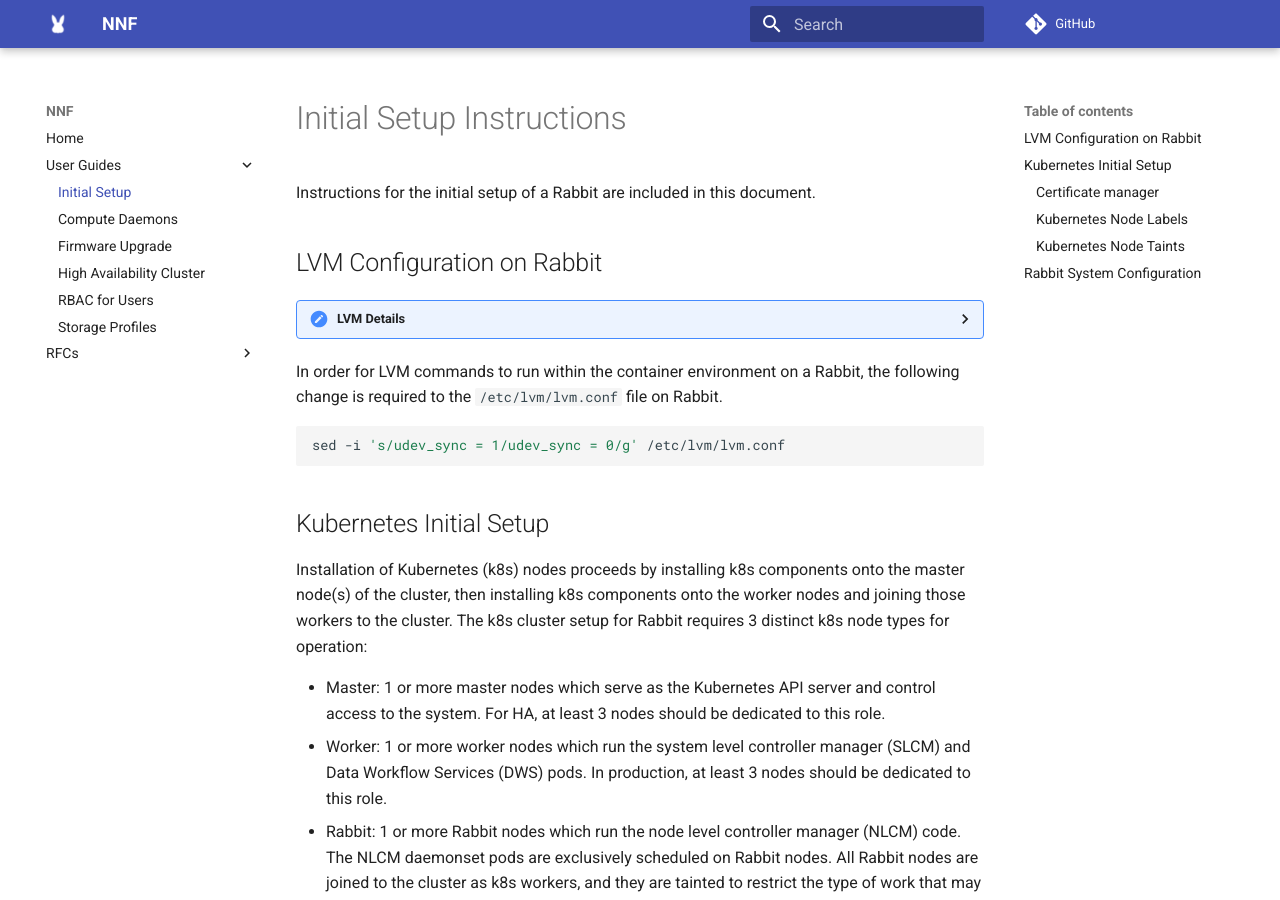
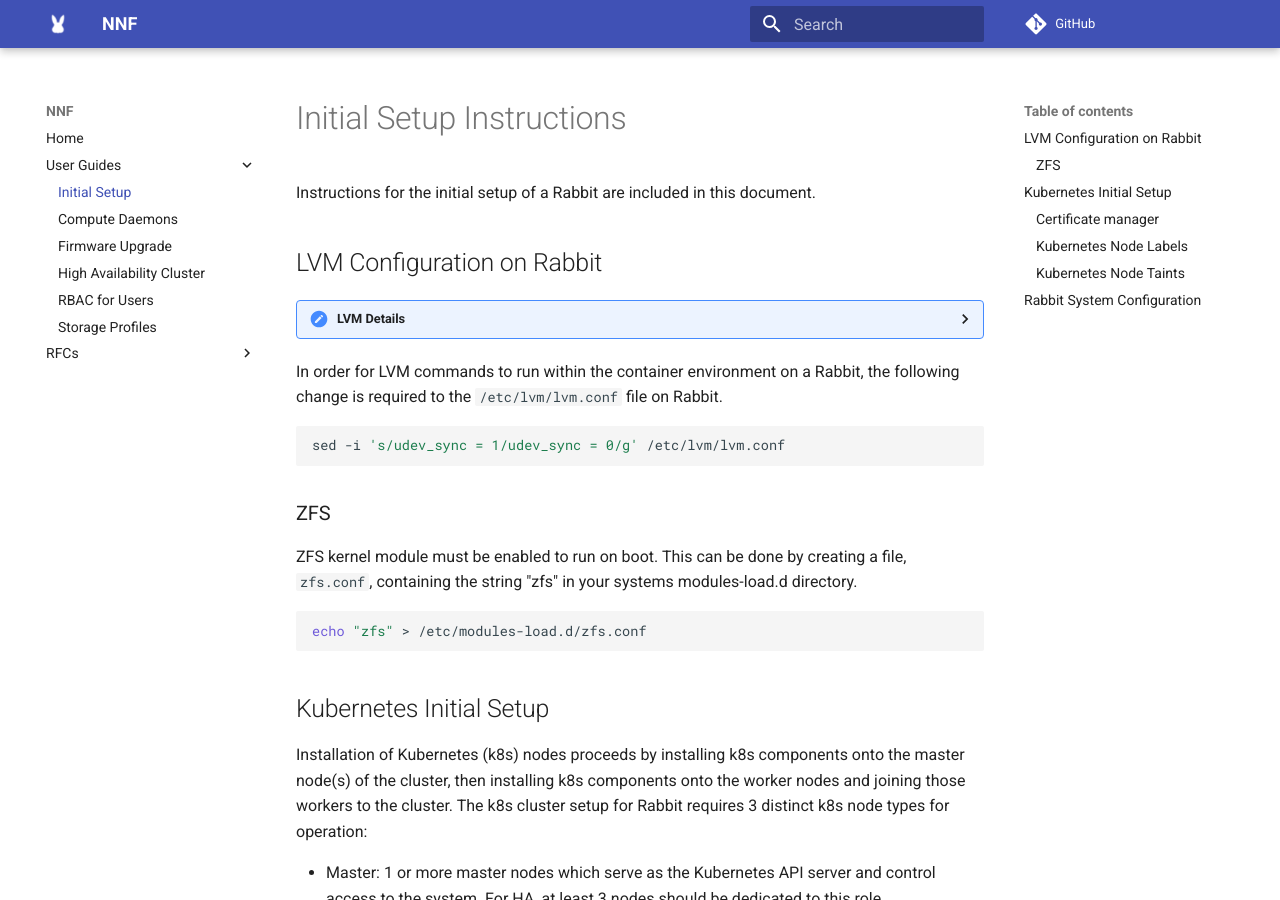
Before and after one commit to NearNodeFlash/NearNodeFlash.github.io, an MkDocs documentation site: the page built from docs/guides/initial-setup/readme.md, in a window 1280 px wide and 900 px high. Built offline with MkDocs 1.6.1 and Material for MkDocs 9.7.7, drawn with Linux system fonts in a browser that asks for light colours; comment, search, counter and statistics services are not loaded.

Commit message:
Describe steps required to load ZFS module on boot
Signed-off-by: Nate Thornton <nate.thornton@hpe.com>

````diff
--- a/docs/guides/initial-setup/readme.md
+++ b/docs/guides/initial-setup/readme.md
@@ -29,6 +29,14 @@ In order for LVM commands to run within the container environment on a Rabbit, t
 
 ```bash
 sed -i 's/udev_sync = 1/udev_sync = 0/g' /etc/lvm/lvm.conf
+```
+
+### ZFS
+
+ZFS kernel module must be enabled to run on boot. This can be done by creating a file, `zfs.conf`, containing the string "zfs" in your systems modules-load.d directory.
+
+```bash
+echo "zfs" > /etc/modules-load.d/zfs.conf
 ```
 
 ## Kubernetes Initial Setup
````
